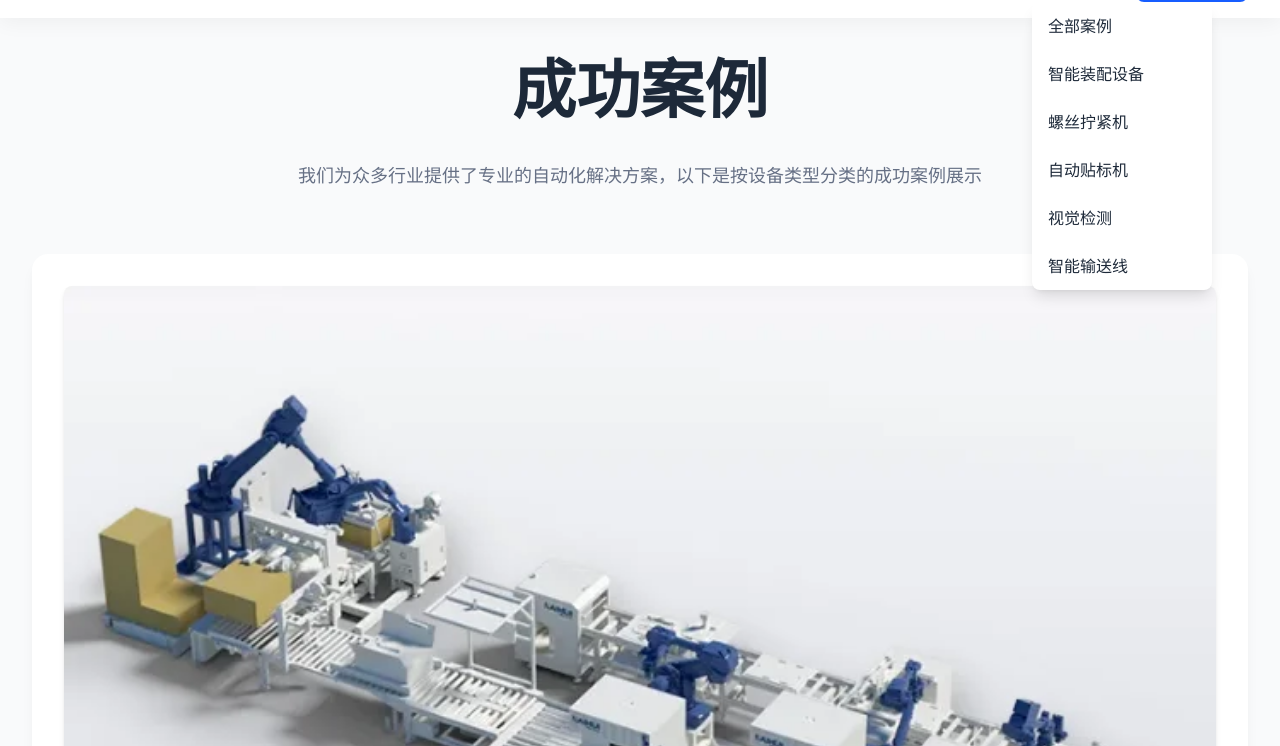
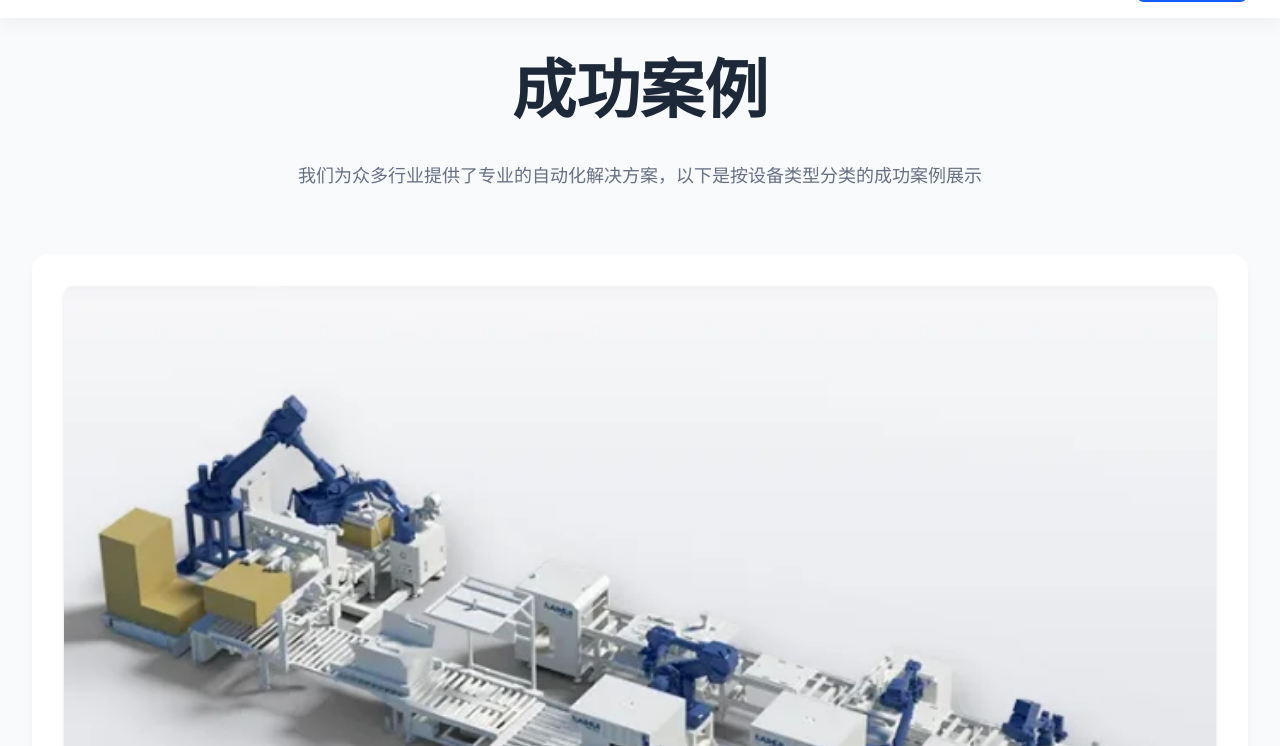
Before and after one commit to lonearvin/webproject, a website: page templates/cases.html in a window 1280 px wide. Shown: the part 54-800 px from the top of the page. Drawn offline with Linux system fonts and the light colour scheme.

Commit message:
初始化下拉框展示状态

```diff
--- a/templates/cases.html
+++ b/templates/cases.html
@@ -1215,6 +1215,13 @@
         const caseItems = document.querySelectorAll('.case-item');
         let isDropdownOpen = false;
 
+        function initDropdown() {
+            categoryDropdown.style.opacity = '0';
+            categoryDropdown.style.visibility = 'hidden';
+        }
+
+        initDropdown();
+
         categoryToggle.addEventListener('click', (e) => {
             e.stopPropagation();
             isDropdownOpen = !isDropdownOpen;
```
